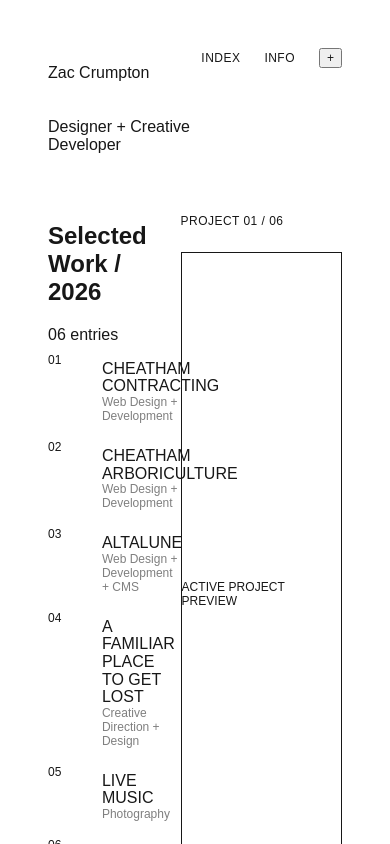
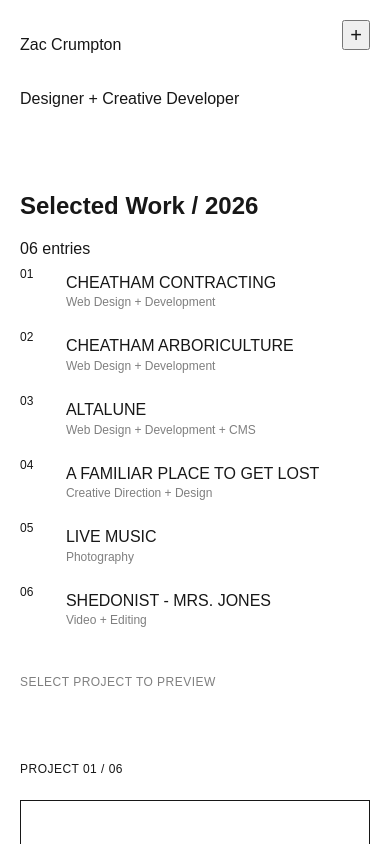
Before and after one commit to ZacCrumpton/zac-crumpton-portfolio, a Next.js app: page / in a window 390 px wide. Shown: the top 844 px of the page. Built offline with nearby package versions, Linux system fonts and the light colour scheme.

Commit message:
feat: add responsive homepage structure

```diff
--- a/src/app/globals.css
+++ b/src/app/globals.css
@@ -2,7 +2,7 @@
   --background: #ffffff;
   --foreground: #171717;
 
-  --page-margin: 3rem;
+  --page-margin: clamp(1.25rem, 3.35vw, 3rem);
   --grid-gap: 1.5rem;
 
   --space-xs: 0.5rem;
@@ -60,6 +60,12 @@ select {
 
 button {
   color: inherit;
+}
+
+img,
+video {
+  max-width: 100%;
+  height: auto;
 }
 
 /*HOMEPAGE*/
@@ -183,7 +189,8 @@ button {
 .project-details {
   display: flex;
   flex-direction: column;
-  gap: 0.25;
+  gap: 0.25rem;
+  min-width: 0;
 }
 
 .project-title {
@@ -250,3 +257,113 @@ button {
   align-items: center;
   justify-content: space-between;
 }
+
+@media (max-width: 1099px) {
+  .home {
+    grid-template-columns: repeat(8, minmax(0, 1fr));
+  }
+
+  .project-index {
+    grid-column: 1 / span 4;
+  }
+
+  .project-preview {
+    grid-column: 5 / -1;
+  }
+
+  .project-item + .project-item {
+    margin-top: 1.5rem;
+  }
+
+  .project-title {
+    font-size: 0.95rem;
+  }
+
+  .site-nav {
+    gap: var(--space-sm);
+  }
+}
+
+@media (max-width: 699px) {
+  .home {
+    min-height: 100vh;
+
+    grid-template-columns: 1fr;
+    grid-template-rows: auto auto auto auto;
+    row-gap: var(--space-lg);
+  }
+
+  .site-header,
+  .project-index,
+  .project-preview,
+  .site-footer {
+    grid-column: 1;
+  }
+
+  .site-header {
+    gap: var(--space-md);
+  }
+
+  .site-role {
+    max-width: 12rem;
+  }
+
+  .site-nav a {
+    display: none;
+  }
+
+  .site-nav button {
+    font-size: 1.25rem;
+  }
+
+  .project-index {
+    display: block;
+  }
+
+  .section-heading {
+    margin-bottom: var(--space-lg);
+  }
+
+  .project-item + .project-item {
+    margin-top: 1.75rem;
+  }
+
+  .project-button {
+    grid-template-columns: 2rem minmax(0, 1fr);
+  }
+
+  .project-title {
+    font-size: 1rem;
+  }
+
+  .project-instruction {
+    margin-top: var(--space-lg);
+    padding-top: 0;
+  }
+
+  .project-preview {
+    display: grid;
+    grid-template-rows: auto auto auto;
+    width: 100%;
+    min-width: 0;
+  }
+
+  .preview-canvas {
+    width: 100%;
+    max-width: 100%;
+    min-width: 0;
+    min-height: 18rem;
+    aspect-ratio: 4 / 3;
+    border: var(--border-wdith) solid currentColor;
+  }
+
+  .preview-footer {
+    flex-direction: column;
+    align-items: flex-start;
+    gap: var(--space-xs);
+  }
+
+  .site-footer {
+    margin-top: var(--space-sm);
+  }
+}
```
